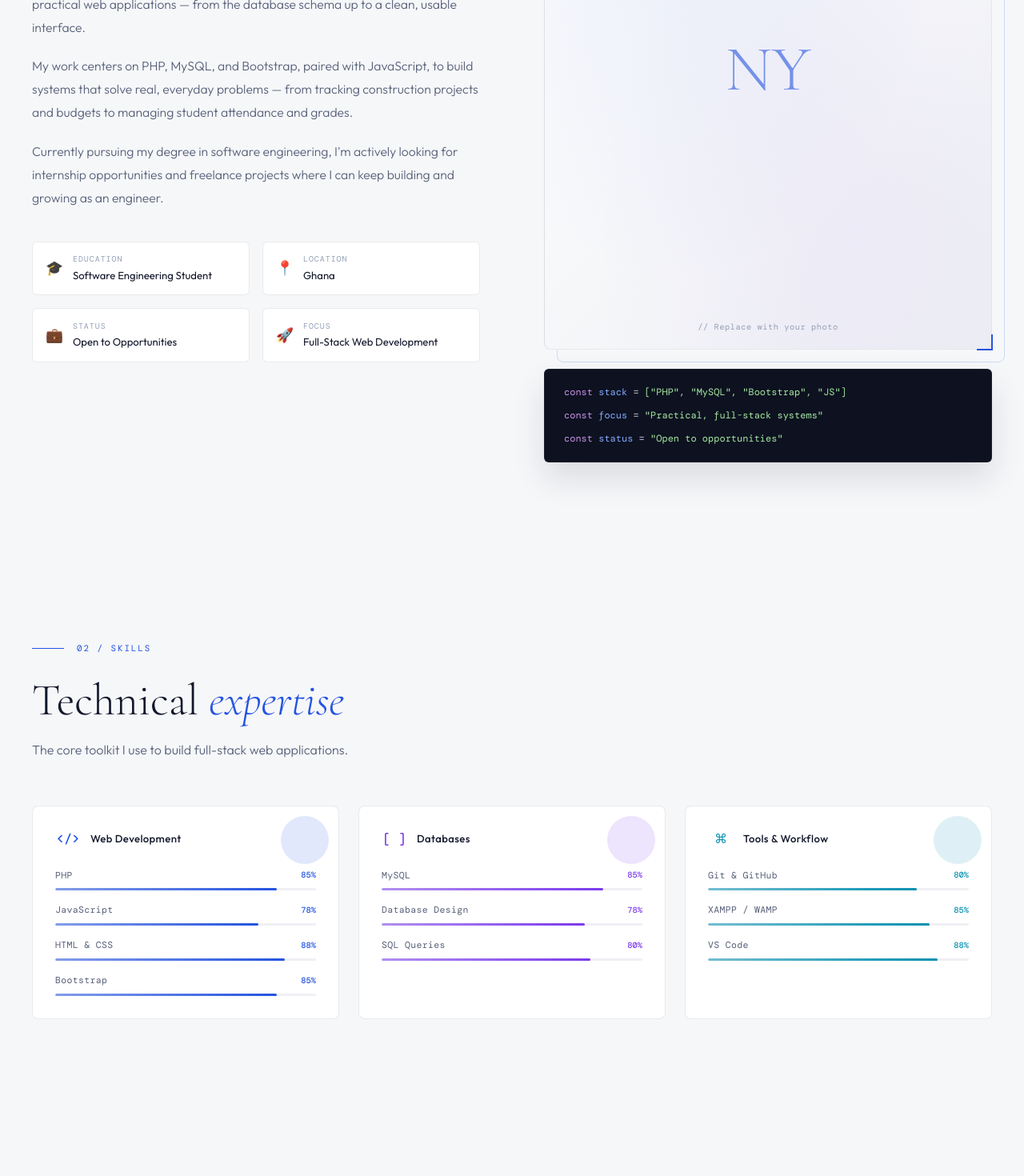
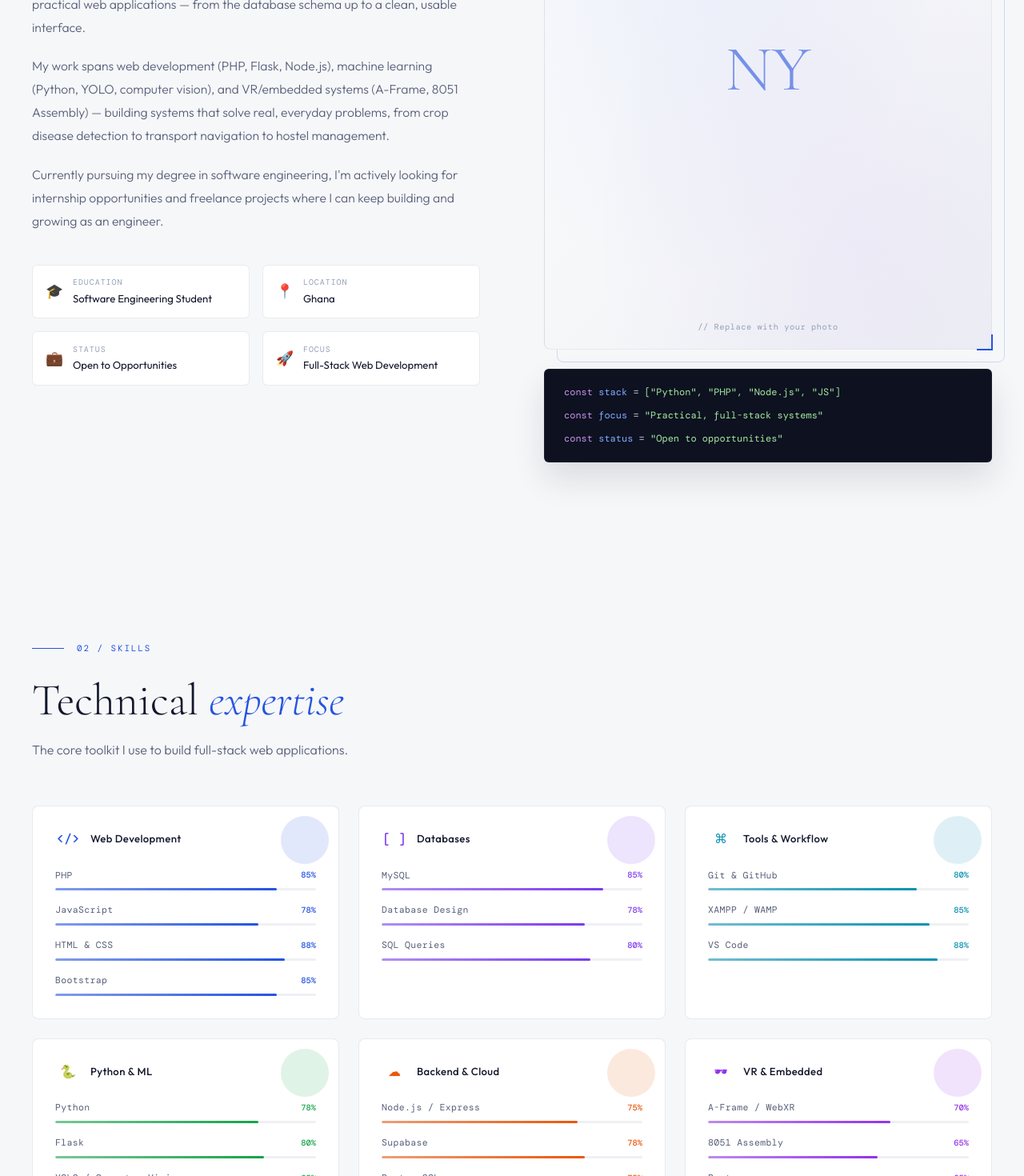
Before and after one commit to ce-nodoi-yeboah5123-hub/portfolio, a React (Create React App) app: page / in a window 1280 px wide. Shown: the part 1330-2800 px from the top of the page at 80% size. Built offline with nearby package versions, Linux system fonts and the light colour scheme; a web font is replaced by a local one.

Commit message:
Add missing projects (CocoGuard, KwanPa, Hostel, E-Football, WiFi Billing, Dream House VR) and broaden skills/about to reflect full stack

```diff
--- a/src/components/About.jsx
+++ b/src/components/About.jsx
@@ -23,9 +23,10 @@ export default function About() {
                 usable interface.
               </p>
               <p>
-                My work centers on PHP, MySQL, and Bootstrap, paired with JavaScript,
-                to build systems that solve real, everyday problems — from tracking
-                construction projects and budgets to managing student attendance and grades.
+                My work spans web development (PHP, Flask, Node.js), machine learning
+                (Python, YOLO, computer vision), and VR/embedded systems (A-Frame,
+                8051 Assembly) — building systems that solve real, everyday problems,
+                from crop disease detection to transport navigation to hostel management.
               </p>
               <p>
                 Currently pursuing my degree in software engineering, I'm actively looking
@@ -70,7 +71,7 @@ export default function About() {
                 <span className="about__card-key">const</span>
                 <span className="about__card-var"> stack</span>
                 <span className="about__card-op"> = </span>
-                <span className="about__card-str">["PHP", "MySQL", "Bootstrap", "JS"]</span>
+                <span className="about__card-str">["Python", "PHP", "Node.js", "JS"]</span>
               </div>
               <div className="about__card-row">
                 <span className="about__card-key">const</span>
--- a/src/components/Projects.jsx
+++ b/src/components/Projects.jsx
@@ -4,23 +4,83 @@ import './Projects.css';
 const PROJECTS = [
   {
     id: 1,
+    title: 'CocoGuard',
+    category: 'ML / Computer Vision',
+    description: 'Cocoa disease detection using computer vision and YOLO, served through a Flask web application.',
+    tech: ['Python', 'Flask', 'YOLO', 'Machine Learning'],
+    color: '#16a34a',
+    icon: '🌱',
+    github: 'https://github.com/nyodoi-dev',
+  },
+  {
+    id: 2,
+    title: 'KwanPa',
+    category: 'Web',
+    description: 'A transport discovery platform helping users navigate public transportation in Accra — combining trotro routes, stops, traffic info, and ride-hailing options.',
+    tech: ['Flask', 'JavaScript', 'SQL', 'APIs'],
+    color: '#0891b2',
+    icon: '🚌',
+    github: 'https://github.com/nyodoi-dev',
+  },
+  {
+    id: 3,
+    title: 'Hostel Booking System',
+    category: 'Web',
+    description: 'A hostel booking platform with online booking, payment verification, administrative approval, and SMS notifications.',
+    tech: ['Flask', 'SQL', 'JavaScript', 'Arkesel SMS API'],
+    color: '#dc2626',
+    icon: '🏠',
+    github: 'https://github.com/nyodoi-dev',
+  },
+  {
+    id: 4,
+    title: 'E-Football League',
+    category: 'Web',
+    description: 'A competitive eFootball ranking platform where players submit match results, provide screenshot proof, and compete on a shared leaderboard.',
+    tech: ['JavaScript', 'Supabase', 'PostgreSQL'],
+    color: '#ea580c',
+    icon: '⚽',
+    github: 'https://github.com/nyodoi-dev',
+  },
+  {
+    id: 5,
+    title: 'School Management System',
+    category: 'Web',
+    description: 'A student, teacher, results, and academic progression management system for private schools.',
+    tech: ['Flask', 'MSSQL', 'JavaScript'],
+    color: '#7c3aed',
+    icon: '🏫',
+    github: 'https://github.com/nyodoi-dev',
+  },
+  {
+    id: 6,
+    title: 'Wi-Fi Hotspot Billing System',
+    category: 'Web',
+    description: 'A voucher-based billing system with a captive portal for a two-location hostel WiFi business, integrating Paystack payments and Omada network controllers.',
+    tech: ['Node.js', 'Express', 'Neon Postgres', 'Paystack'],
+    color: '#0d9488',
+    icon: '📶',
+    github: 'https://github.com/nyodoi-dev',
+  },
+  {
+    id: 7,
     title: 'Construction Management System',
     category: 'Web',
     description: 'A group project (Group 18) built to help construction teams track work in one place — projects, tasks, resources, team members, suppliers, clients, equipment, budgets, and invoicing.',
     tech: ['PHP', 'MySQL', 'Bootstrap'],
     color: '#2554e0',
     icon: '🏗',
-    github: 'https://github.com/ce-nodoi-yeboah5123-hub',
+    github: 'https://github.com/nyodoi-dev',
   },
   {
-    id: 2,
-    title: 'School Management System',
-    category: 'Web',
-    description: 'A lightweight class management system for teachers, running on XAMPP/WAMP with no external dependencies — student management, daily attendance, exam and assignment marks, automated report generation, and a class-statistics dashboard.',
-    tech: ['PHP', 'MySQL', 'Bootstrap', 'JavaScript'],
-    color: '#7c3aed',
-    icon: '🏫',
-    github: 'https://github.com/ce-nodoi-yeboah5123-hub',
+    id: 8,
+    title: 'Dream House VR',
+    category: 'VR / WebXR',
+    description: 'A fully immersive WebVR walkthrough of a 5-bedroom villa — furnished rooms, animated pool water physics, a dynamic day-night cycle, and click-to-teleport navigation.',
+    tech: ['A-Frame', 'WebXR', 'JavaScript'],
+    color: '#9333ea',
+    icon: '🕶',
+    github: 'https://github.com/nyodoi-dev',
   },
 ];
 
@@ -38,7 +98,7 @@ export default function Projects() {
           Featured <em>work</em>
         </h2>
         <p className="section-subtitle">
-          A selection of web applications I've built using PHP, MySQL, and Bootstrap.
+          A selection of web, machine learning, and VR projects I've built.
         </p>
 
         <div className="projects__grid">
--- a/src/components/Skills.jsx
+++ b/src/components/Skills.jsx
@@ -31,6 +31,36 @@ const SKILLS = [
       { name: 'Git & GitHub', level: 80 },
       { name: 'XAMPP / WAMP', level: 85 },
       { name: 'VS Code', level: 88 },
+    ],
+  },
+  {
+    category: 'Python & ML',
+    icon: '🐍',
+    color: '#16a34a',
+    items: [
+      { name: 'Python', level: 78 },
+      { name: 'Flask', level: 80 },
+      { name: 'YOLO / Computer Vision', level: 65 },
+    ],
+  },
+  {
+    category: 'Backend & Cloud',
+    icon: '☁',
+    color: '#ea580c',
+    items: [
+      { name: 'Node.js / Express', level: 75 },
+      { name: 'Supabase', level: 78 },
+      { name: 'PostgreSQL', level: 75 },
+    ],
+  },
+  {
+    category: 'VR & Embedded',
+    icon: '🕶',
+    color: '#9333ea',
+    items: [
+      { name: 'A-Frame / WebXR', level: 70 },
+      { name: '8051 Assembly', level: 65 },
+      { name: 'Proteus', level: 65 },
     ],
   },
 ];
```
